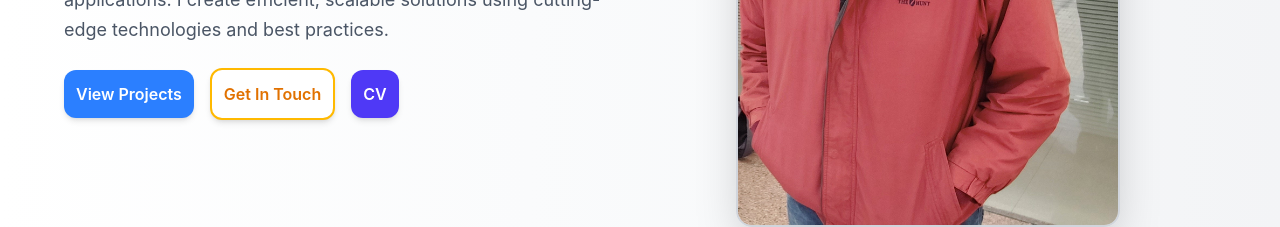
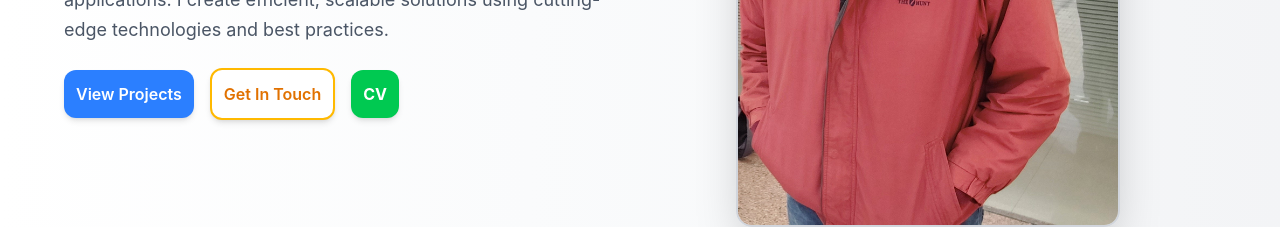
Before and after one commit to Anurag-singh6/portfolio, a React (Vite) app in the folder frontend/: page / in a window 1280 px wide. Shown: the part 486-713 px from the top of the page. Built offline with nearby package versions, Linux system fonts and the light colour scheme; no server answers.

Commit message:
cv buuton style

```diff
--- a/frontend/src/pages/Hero.jsx
+++ b/frontend/src/pages/Hero.jsx
@@ -43,7 +43,7 @@ const Hero = () => {
             >
               Get In Touch
             </button>
-            <button className="text-white font-semibold w-40 sm:w-auto bg-indigo-600 p-3 border-none rounded-xl shadow-md hover:shadow-lg transition ease-in-out hover:bg-indigo-400">
+            <button className="text-white font-bold w-80 sm:w-auto bg-green-500 p-3 border-none rounded-xl shadow-md hover:shadow-lg transition ease-in-out hover:bg-green-700">
               CV
             </button>
           </div>
```
